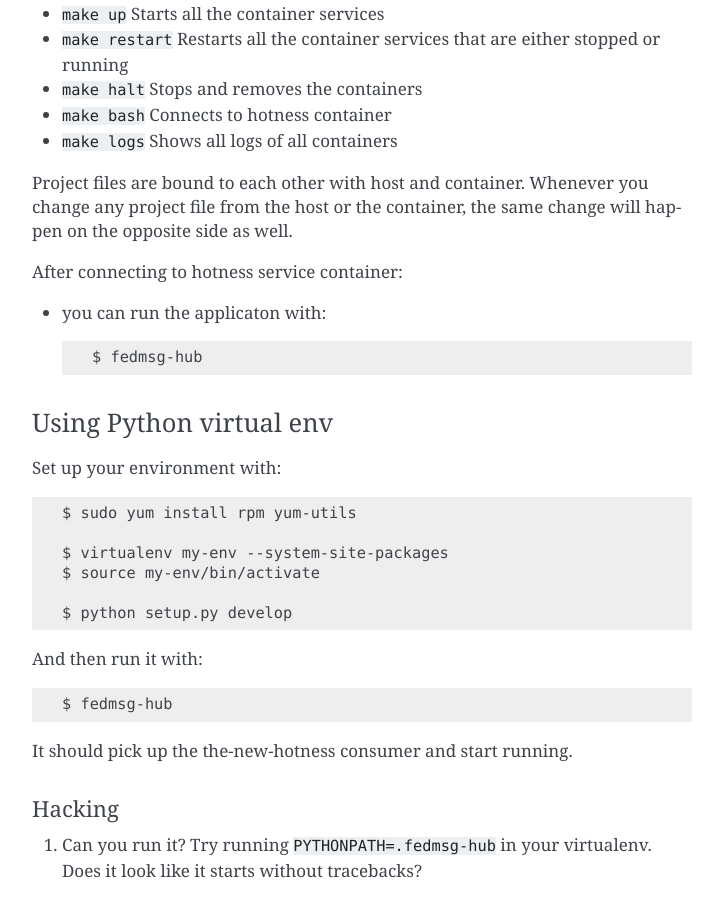
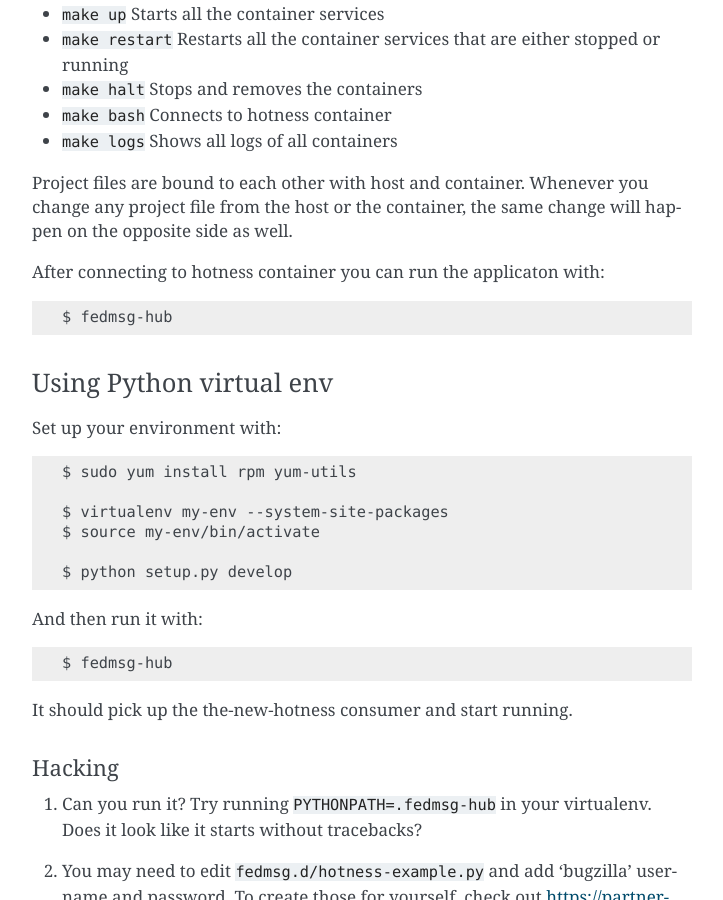
Before and after one commit to fedora-infra/the-new-hotness, a Sphinx documentation site: the page built from docs/dev-guide.rst, in a window 1280 px wide and 900 px high, scrolled down 2220 px. Shown: the whole window, without its empty margins (388-1111 px from the left). Built offline with Sphinx 7.4.7, drawn with Linux system fonts in a browser that asks for light colours; the version number could not be read and is left out.

Commit message:
Update dev-guide.rst

```diff
--- a/docs/dev-guide.rst
+++ b/docs/dev-guide.rst
@@ -102,9 +102,7 @@ Makefile scripts that provide easier container management:
 
 Project files are bound to each other with host and container. Whenever you change any project file from the host or the container, the same change will happen on the opposite side as well.
 
-After connecting to hotness service container:
-
-* you can run the applicaton with::
+After connecting to hotness container you can run the applicaton with::
 
     $ fedmsg-hub
 
```
